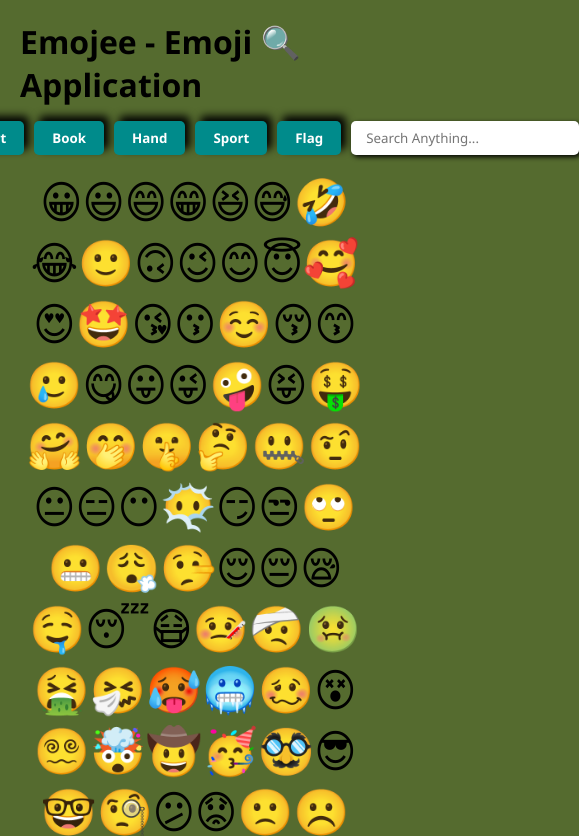
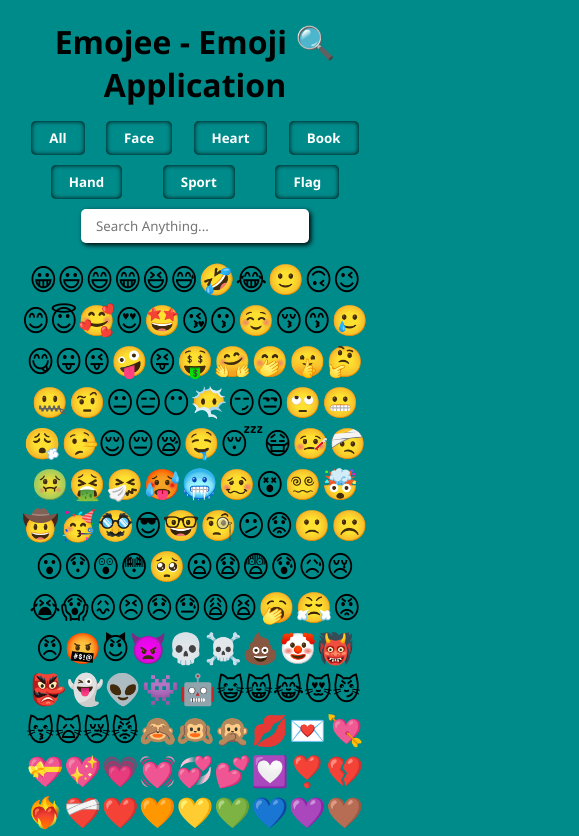
Before and after one commit to aligasad/Emoji-Finder, a plain HTML site: page index.html in a window 390 px wide. Shown: the top 836 px of the page, 579 px wide, since content can reach past the window. Drawn offline with Linux system fonts and the light colour scheme.

Commit message:
Update styles.css

```diff
--- a/styles.css
+++ b/styles.css
@@ -7,16 +7,20 @@
 
 body{
   padding: 20px;
-  background-color: #556B2F;
+  background-color: #008B8B;
 }
 #wrapper{
   display: flex;
   align-items: center;
   justify-content: center;
   flex-direction: column;
+  position: relative;
 }
+
+
+
 .inpts{
-  padding: 15px 0px;
+  padding: 15px 0px ;
   display: flex;
   column-gap: 10px;
 }
@@ -29,12 +33,13 @@ body{
 }
 .emoji{
   font-size: 45px;
+  cursor: pointer;
 }
 
 button{
   padding: 8px 18px;
   border-radius: 5px;
-  box-shadow:  5px -5px 8px rgba(0, 0, 0, 1);
+  box-shadow: inset  0px 0px 5px rgba(0, 0, 0, 1);
   border: none;
   background-color: #008B8B;
   color: white;
@@ -43,7 +48,7 @@ button{
 button:hover{
   transform: scale(1.1);
   background-color: #DC143C;
-  transition: 0.2s linear;
+  /* transition: 0.2s linear; */
   animation: xyz 0.3s linear;
 }
 
@@ -67,5 +72,21 @@ input{
   border-radius: 5px;
   box-shadow:  2px 2px 5px #000;
   border: none;
+  outline: none;
+}
 
+
+@media screen and (max-width: 600px) {
+  .inpts{
+    flex-wrap: wrap;
+    row-gap: 10px;
+    justify-content: space-evenly;
+  }
+  h1{
+    text-align: center;
+  }
+  .emoji{
+    font-size: 30px;
+    cursor: pointer;
+  }
 }
```
